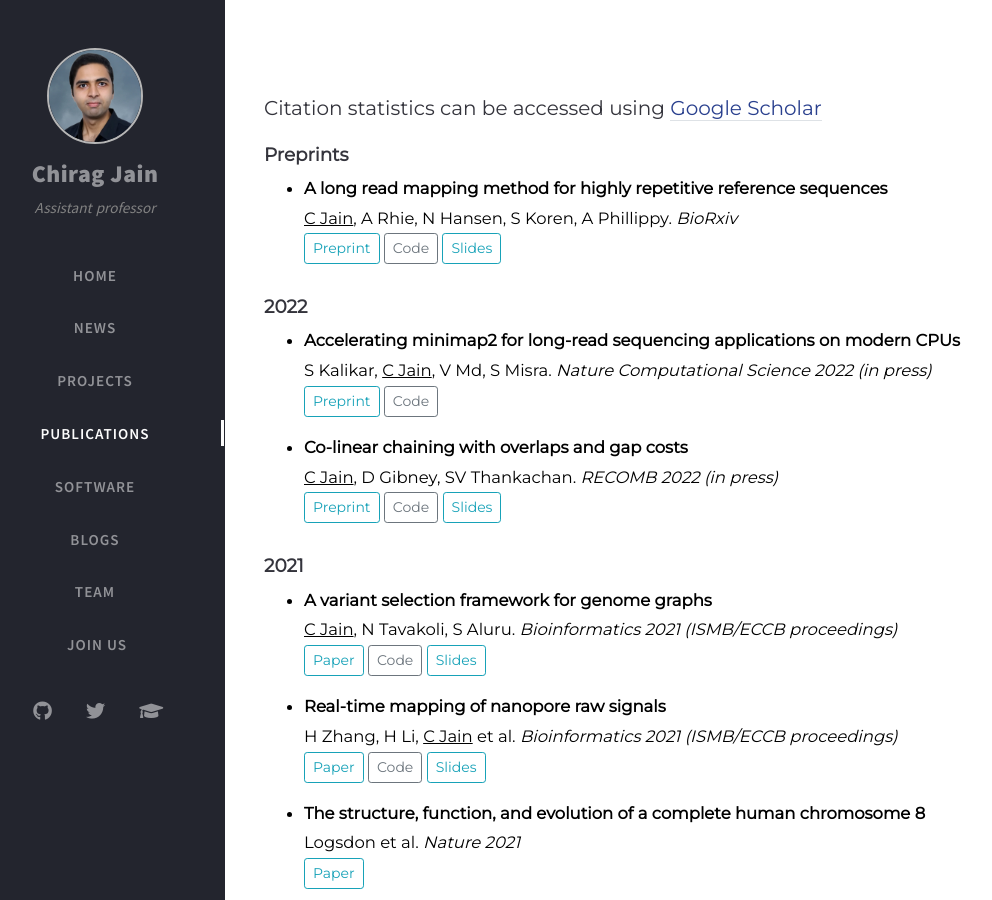
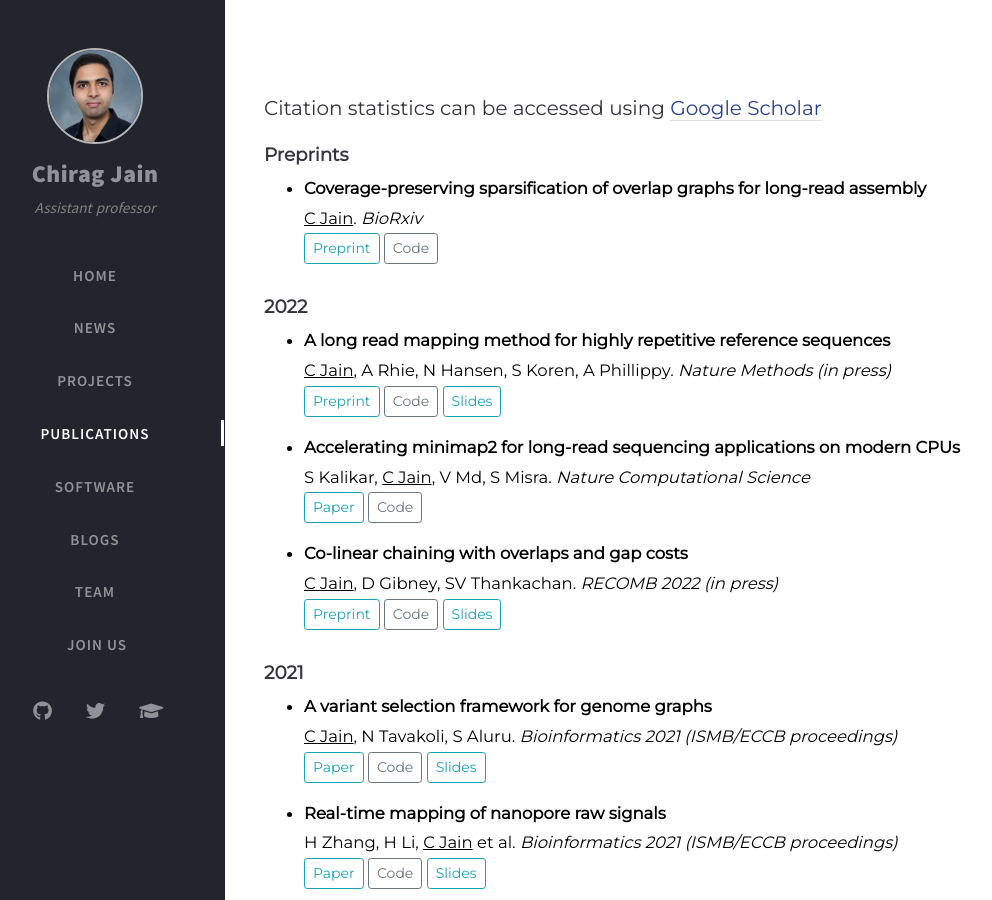
Before and after one commit to at-cg/at-cg.github.io, a Jekyll site: the page built from tabs/publications.md, in a window 1280 px wide and 900 px high. Shown: the whole window, without its empty margins (35-1027 px from the left). Built offline with Jekyll 4.4.1, drawn with Linux system fonts in a browser that asks for light colours; nearby versions of some CDN libraries; comment, search, counter and statistics services are not loaded.

Commit message:
Update publications.md

```diff
--- a/tabs/publications.md
+++ b/tabs/publications.md
@@ -20,8 +20,20 @@ type: archives
 
 #### **Preprints**
 
+* **Coverage-preserving sparsification of overlap graphs for long-read assembly** <br>
+<u>C Jain</u>. _BioRxiv_
+<br>
+<button type="button" class="btn btn-outline-info btn-sm">
+<a href="https://doi.org/10.1101/2022.03.17.484715" style="all: unset; color: inherit">Preprint</a>
+</button>
+<button type="button" class="btn btn-outline-secondary btn-sm">
+<a href="https://github.com/at-cg/containX" style="all: unset; color: inherit">Code</a>
+</button>
+
+#### **2022**
+
 * **A long read mapping method for highly repetitive reference sequences** <br>
-<u>C Jain</u>, A Rhie, N Hansen, S Koren, A Phillippy. _BioRxiv_
+<u>C Jain</u>, A Rhie, N Hansen, S Koren, A Phillippy. _Nature Methods (in press)_
 <br>
 <button type="button" class="btn btn-outline-info btn-sm">
 <a href="https://www.biorxiv.org/content/10.1101/2020.11.01.363887v1" style="all: unset; color: inherit">Preprint</a>
@@ -33,13 +45,11 @@ type: archives
 <a href="https://drive.google.com/file/d/1CwZ2RfgYGr2o8qXvfyXmpADf1he_xD9j/view?usp=sharing" style="all: unset; color: inherit">Slides</a>
 </button>
 
-#### **2022**
-
 * **Accelerating minimap2 for long-read sequencing applications on modern CPUs** <br>
-S Kalikar, <u>C Jain</u>, V Md, S Misra. _Nature Computational Science 2022 (in press)_
+S Kalikar, <u>C Jain</u>, V Md, S Misra. _Nature Computational Science_
 <br>
 <button type="button" class="btn btn-outline-info btn-sm">
-<a href="https://www.biorxiv.org/content/10.1101/2021.07.21.453294v2" style="all: unset; color: inherit">Preprint</a>
+<a href="https://drive.google.com/file/d/1Xl3m6CX7lOdhEj1pq6VAhsJC-BeqTwDI/view?usp=sharing" style="all: unset; color: inherit">Paper</a>
 </button>
 <button type="button" class="btn btn-outline-secondary btn-sm">
 <a href="https://github.com/bwa-mem2/mm2-fast" style="all: unset; color: inherit">Code</a>
```
